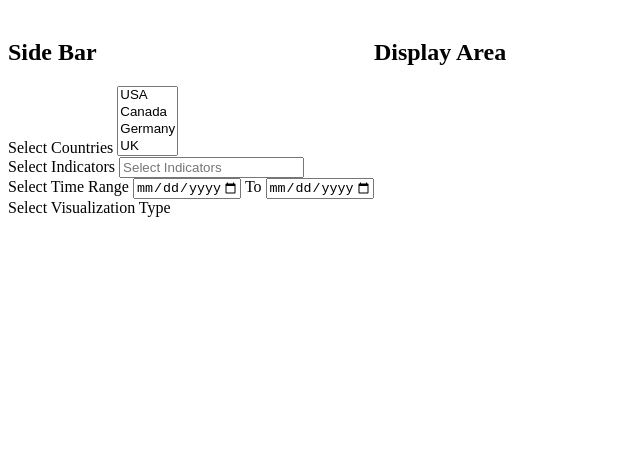
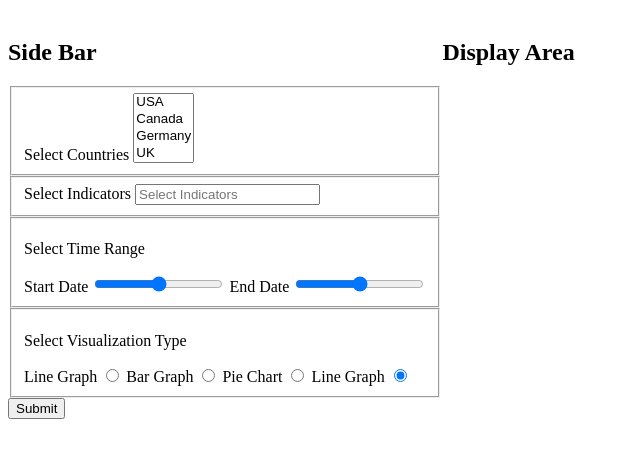
Before and after one commit to emhgit/economic-data-visualizer, a website: page index.html in a window 1280 px wide. Shown: the part 61-518 px from the top of the page, without its empty margins (0-640 px from the left). Drawn offline with Linux system fonts and the light colour scheme.

Commit message:
finish html structure prototype

```diff
--- a/index.html
+++ b/index.html
@@ -12,11 +12,13 @@
         <h1>Economic Data Visualizer</h1>
     </header>
     <main>
+        <!-- Where user inputs form data -->
         <div id="sidebar">
-            <!-- Where user inputs form data -->
             <h2>Side Bar</h2>
+
             <form>
                 <!-- Country Data -->
+                <fieldset>
                     <label for="countries">Select Countries</label>
                     <select id="countries" name="countries" multiple>
                         <option value="USA">USA</option>
@@ -25,9 +27,10 @@
                         <option value="UK">UK</option>
                         <option value="China">China</option>
                     </select>
-                <br>
+                </fieldset>
 
                 <!-- Indicator Type -->
+                <fieldset>
                     <label for="indicators">Select Indicators</label>
                     <input list="indicators-list" id="indicators" name="indicators" placeholder="Select Indicators" required>
                     <datalist id="indicators-list">
@@ -37,22 +40,39 @@
                         <option value="Unemployment">Unemployment</option>
                         <option value="Gross Government Debt">Trade Balance</option>
                     </datalist>
-                <br>
+                </fieldset>
 
                 <!-- Time Range -->
-                <label for="time-range">Select Time Range</label>
-                <input type="date" id="start-date" name="start-date" min="1960-01-01" max="2025-01-01"required> To
-                <input type="date" id="end-date" name="end-date" min="1960-01-01" max="2025-01-01"required>
-                <br>
+                <fieldset>
+                    <p>Select Time Range</p>
+                    <label for="start-date">Start Date</label>
+                    <input type="range" id="start-date" name="start-date" min="1960" max="2024"required>
+                    <label for="end-date">End Date</label>
+                    <input type="range" id="end-date" name="end-date" min="1960" max="22024"required>
+                </fieldset>
 
                 <!-- Visualization Type -->
-                <label for="visualization-type">Select Visualization Type</label>
+                <fieldset>
+                    <p>Select Visualization Type</p>
+                    <label for="line-graph">Line Graph</label>
+                    <input type="radio" id="line-graph" name="visualization-type" value="line-graph" checked>
 
-                <!-- TODO: FINISH HTML STRUCTURE  -->
+                    <label for="bar-graph">Bar Graph</label>
+                    <input type="radio" id="bar-graph" name="visualization-type" value="bar-graph" checked>
+
+                    <label for="pie-chart">Pie Chart</label>
+                    <input type="radio" id="pie-chart" name="visualization-type" value="pie-chart" checked>
+
+                    <label for="scatter-plot">Line Graph</label>
+                    <input type="radio" id="scatter-plot" name="visualization-type" value="scatter-plot" checked>
+                </fieldset>
+
+                <button type="button">Submit</button>
             </form>
         </div>
+
+        <!-- Data visualization will be rendered here -->
         <div id="display-area">
-            <!-- Data visualization will be rendered here -->
             <h2>Display Area</h2>
 
         </div>
```
Lines whose indentation alone changed are shown as unchanged.
